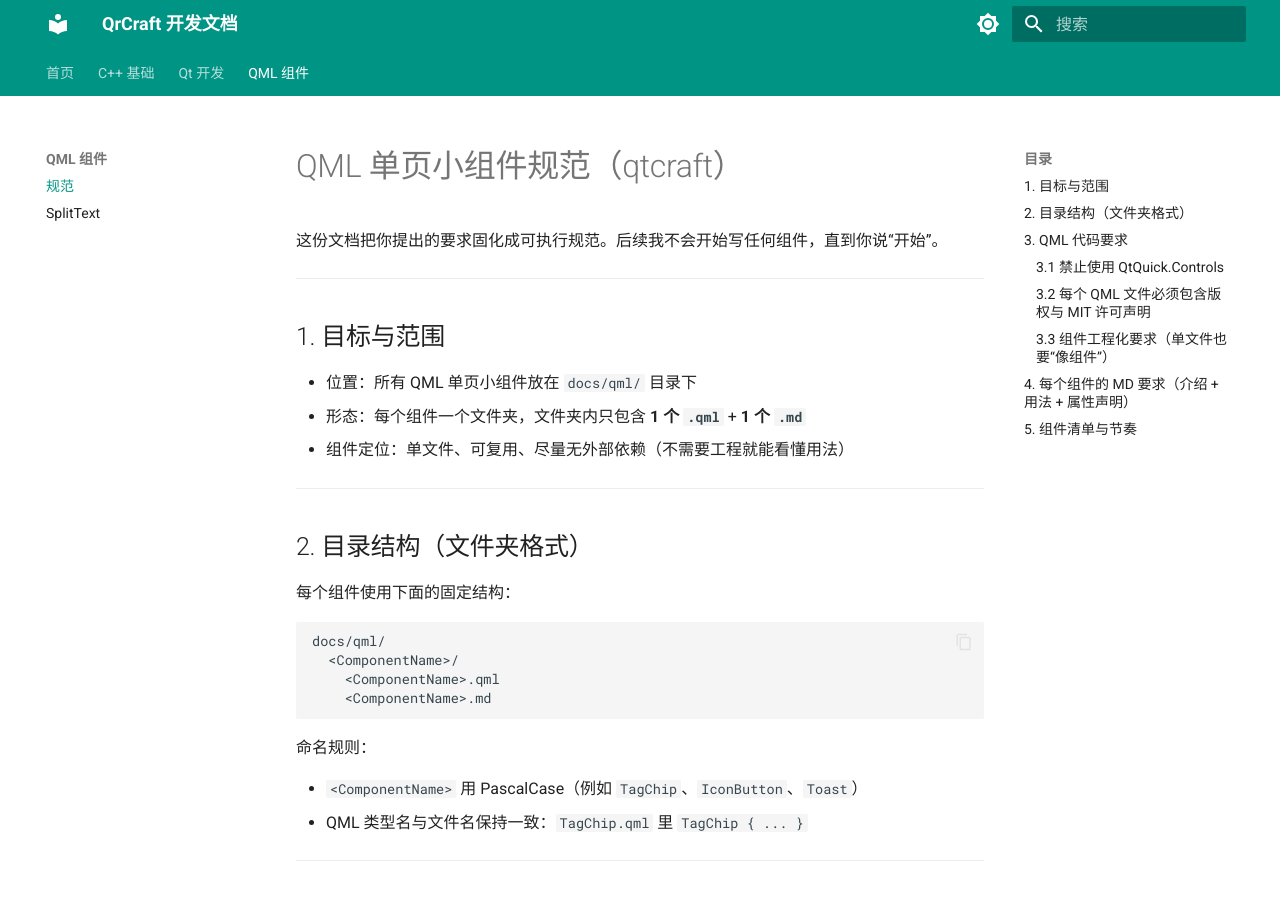
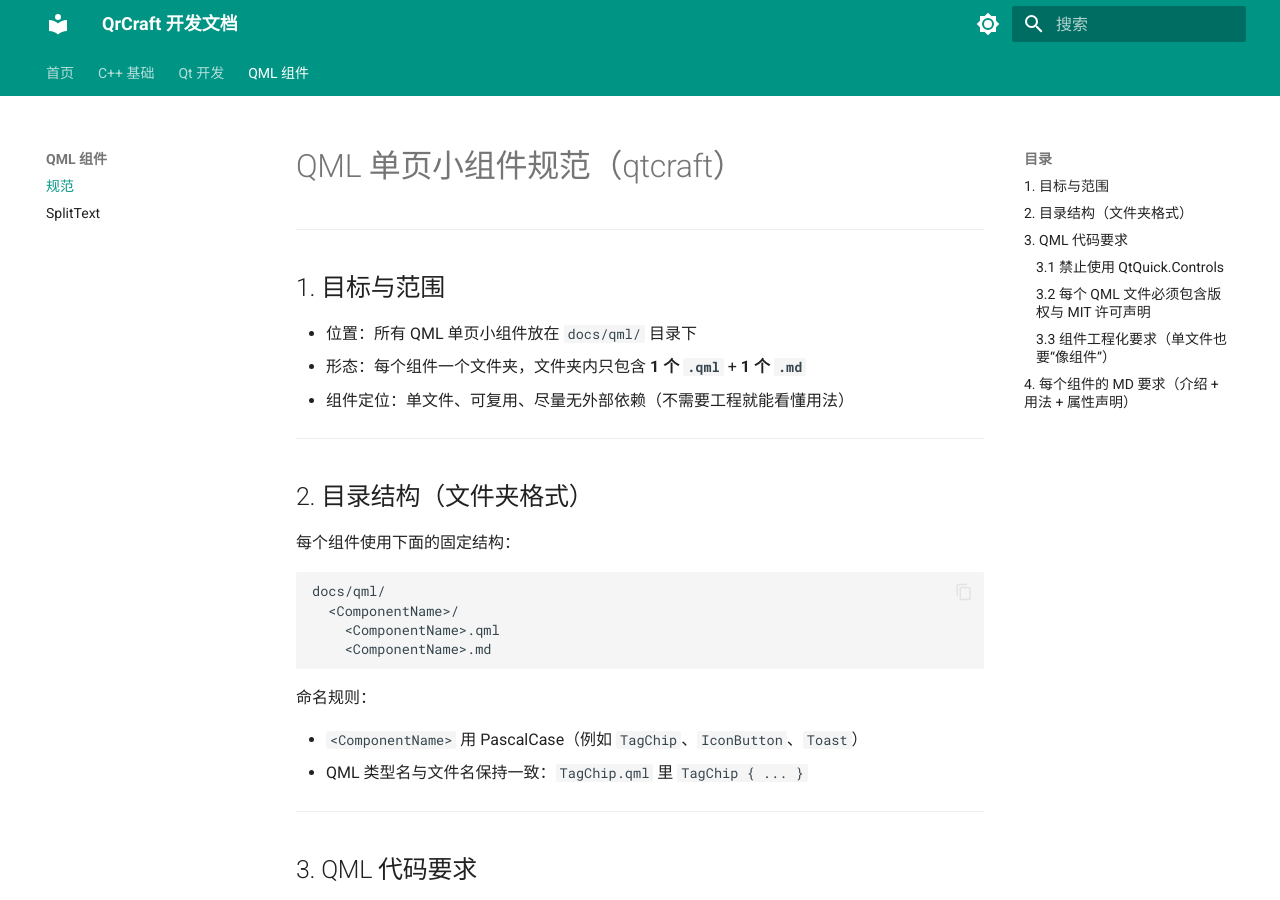
Before and after one commit to sudoevolve/cppNote, an MkDocs documentation site: the page built from docs/qml/00-QML单页组件规范.md, in a window 1280 px wide and 900 px high. Built offline with MkDocs 1.6.1 and Material for MkDocs 9.7.7, drawn with Linux system fonts in a browser that asks for light colours; some of the changed text lies outside the part shown.

Commit message:
更新 00-QML单页组件规范.md

````diff
--- a/docs/qml/00-QML单页组件规范.md
+++ b/docs/qml/00-QML单页组件规范.md
@@ -1,6 +1,4 @@
 # QML 单页小组件规范（qtcraft）
-
-这份文档把你提出的要求固化成可执行规范。后续我不会开始写任何组件，直到你说“开始”。
 
 ---
 
@@ -88,10 +86,3 @@
     // 这里展示 1~3 个最常用属性
 }
 ```
-
----
-
-## 5. 组件清单与节奏
-
-- 我先按这个规范在 `docs/qml/` 下逐个创建组件文件夹与文件
-- 你说“开始”之后我才会开始往里面写具体组件内容
````
